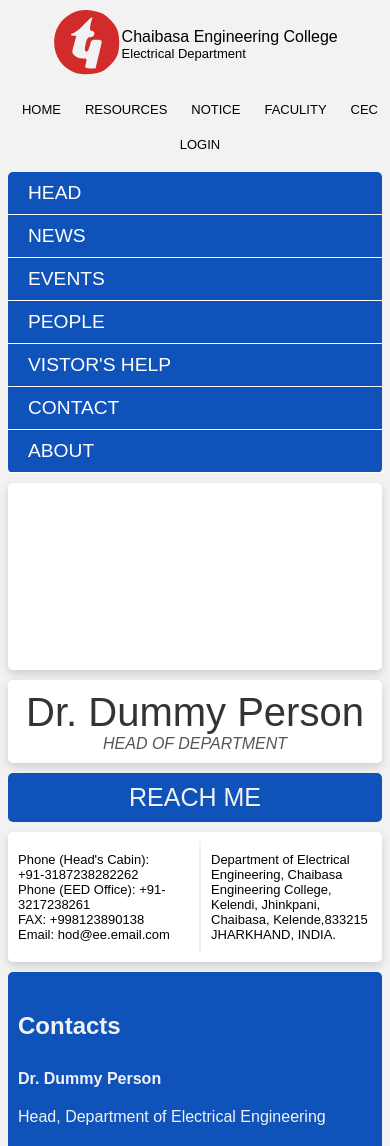
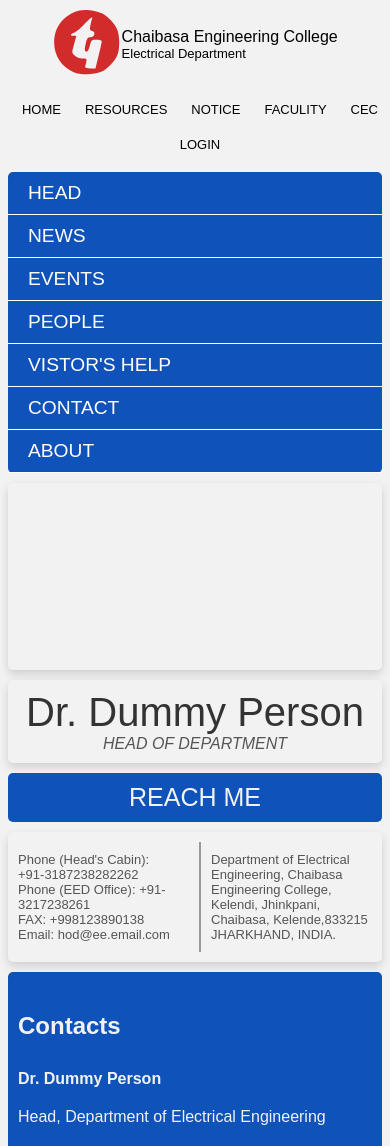
Before and after one commit to anuragRusty/ee, a Svelte app: page /head in a window 390 px wide. Shown: the top 1146 px of the page. Built offline with nearby package versions, Linux system fonts and the light colour scheme.

Commit message:
Added Notice page and UI improvements

```diff
--- a/src/pages/About.svelte
+++ b/src/pages/About.svelte
@@ -60,7 +60,7 @@
         flex-wrap: wrap;
         gap: 10px;
         justify-content: space-between;
-        background-color: #fff;
+        background-color: #f2f2f2;
     }
 
     .sub-info-container{
--- a/src/pages/Head.svelte
+++ b/src/pages/Head.svelte
@@ -56,7 +56,7 @@
     height: 100%;
     background-color: #f2f2f2;
     box-shadow: 0 4px 10px rgba(0, 0, 0, 0.15);
-    background-color: #fff;
+    background-color: #f2f2f2;
   }
 
   .name-title {
@@ -66,7 +66,7 @@
     flex-direction: column;
     justify-content: center;
     align-items: center;
-    background-color: #fff;
+    background-color: #f2f2f2;
     box-shadow: 0 4px 10px rgba(0, 0, 0, 0.15);
   }
 
@@ -97,7 +97,8 @@
     display: flex;
     flex-direction: row;
     gap: 10px;
-    background-color: #fff;
+    background-color: #f2f2f2;
+    color:#555;
     box-shadow: 0 4px 10px rgba(0, 0, 0, 0.15);
   }
 
@@ -119,7 +120,7 @@
   }
 
   .about {
-    border-left: 2px solid #555;
+    border-left: 2px solid #999;
     padding: 20px;
     border-radius: 0px;
   }
@@ -174,7 +175,7 @@
     }
 
     .about {
-      border-left: 2px solid #f2f2f2;
+      border-left: 2px solid #999;
       padding: 10px;
     }
   }
--- a/src/pages/News.svelte
+++ b/src/pages/News.svelte
@@ -71,7 +71,7 @@
     display: flex;
     flex-direction: column;
     gap: 10px;
-    background-color: #fff;
+    background-color: #f2f2f2;
     border-radius: 3px;
     box-shadow: 0 2px 5px rgba(0, 0, 0, 0.2);
   }
--- a/src/pages/People.svelte
+++ b/src/pages/People.svelte
@@ -75,7 +75,7 @@
     justify-content: center;
     align-items: center;
     flex-direction: column;
-    background-color: #fff;
+    background-color: #f2f2f2;
     box-shadow: 0 2px 5px rgba(0, 0, 0, 0.2);
   }
 
--- a/src/pages/Visitor.svelte
+++ b/src/pages/Visitor.svelte
@@ -32,7 +32,7 @@
       font-size: 20px;
       font-style: italic;
       box-shadow: 0 2px 5px rgba(0, 0, 0, 0.1);
-      background-color: #fff;
+      background-color: #f2f2f2;
     }
 
     p{
```
